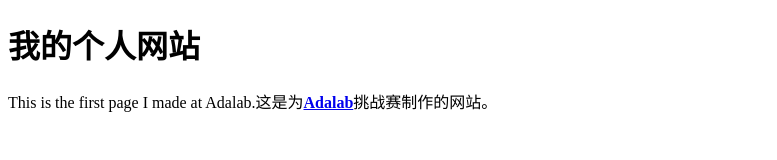
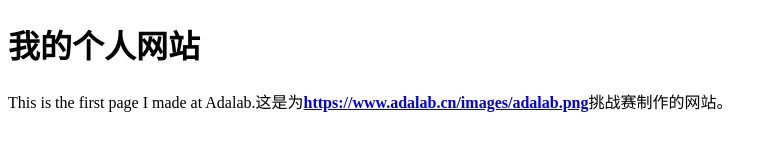
Before and after one commit to Fried-big-blind/Fried-big-blind.github.io, a plain HTML site: page index.html in a window 1280 px wide. Shown: the whole page, without its empty margins (0-777 px from the left). Drawn offline with Linux system fonts and the light colour scheme.

Commit message:
Create index.html

```diff
--- a/index.html
+++ b/index.html
@@ -9,7 +9,7 @@
 
 <body>
 <h1>我的个人网站</h1>
-<p>This is the first page I made at Adalab.这是为<strong><a href="https://www.adalab.cn">Adalab</a></strong>挑战赛制作的网站。</p>
+<p>This is the first page I made at Adalab.这是为<strong><a href="https://www.adalab.cn">https://www.adalab.cn/images/adalab.png</a></strong>挑战赛制作的网站。</p>
 </body>
 
 </html>
```
